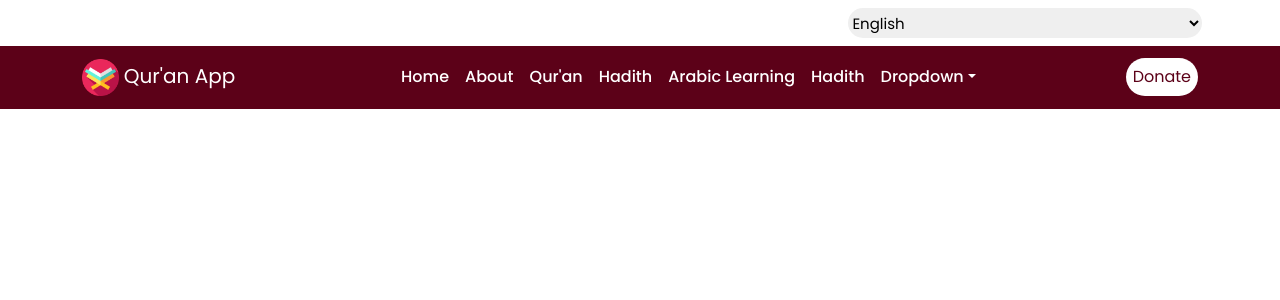
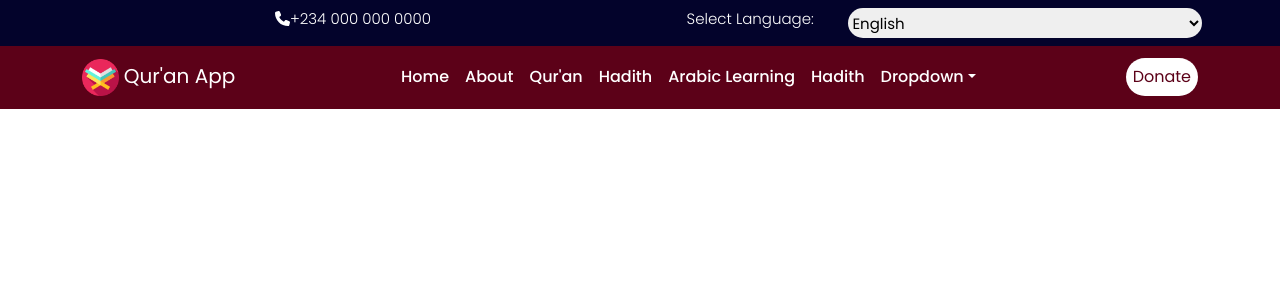
Before and after one commit to tech03-maker/Quran-app, a React (Vite) app: page / in a window 1280 px wide. Shown: the top 300 px of the page. Built offline with nearby package versions, Linux system fonts and the light colour scheme.

Commit message:
fix: removed display:inline

```diff
--- a/src/components/NavbarStyle.css
+++ b/src/components/NavbarStyle.css
@@ -10,7 +10,6 @@
     font-weight: 300;
     font-size: 15px;
     /* align-items: baseline; */
-  display: inline;
 }
 
 .logo {
```
Also changed, not shown: 1 other file (tests, documents, lock files or other folders). Lines whose indentation alone changed are shown as unchanged.
